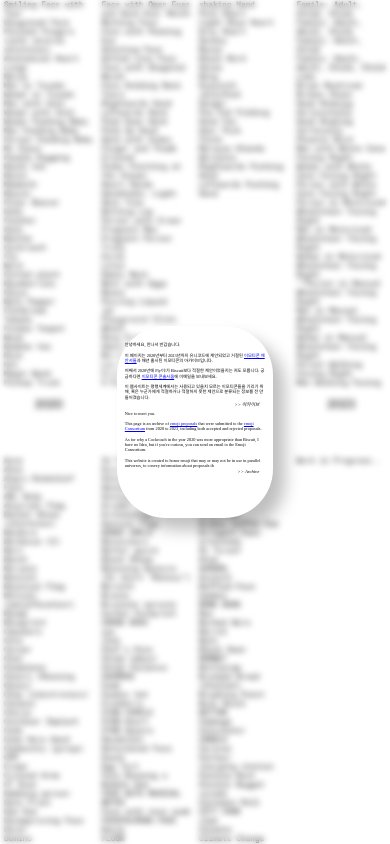
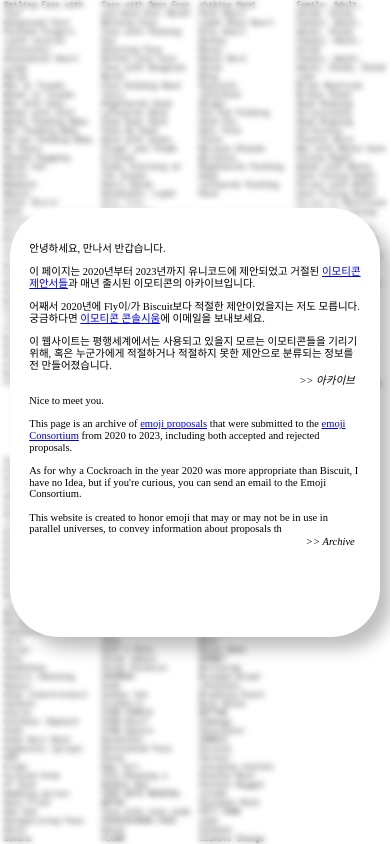
Before and after one commit to cocoa5191/emoji, a plain HTML site: page index.html in a window 390 px wide. Drawn offline with Linux system fonts and the light colour scheme; a web font is replaced by a local one.

Commit message:
responsive

```diff
--- a/css/emoji.css
+++ b/css/emoji.css
@@ -173,7 +173,7 @@ a:hover{
   line-height: 1.35vw;
   left: 30vw;
   position: absolute;
-  height: 49vw;
+  height: 48vw;
   font-family: "bookk";
   box-shadow: 12px 12px 16px 0 rgba(0, 0, 0, 0.25), -8px -8px 12px 0 rgba(255, 255, 255, 0.3);
 }
@@ -291,3 +291,52 @@ display: none;
   display: block;
 
 }
+
+@media (max-width: 1023px) {
+  .glossary { font-size: 1.4vw;
+  height: 57vw;
+  left: 25vw;
+  width: 50vw;
+line-height: 1.6vw;}
+#btnAcv{font-size: 1.6vw;}
+#gloText{
+  padding-left: 1.5vw;
+  padding-right: 1.5vw;
+}
+.timeline{
+  top: 48vh;
+}
+
+}
+@media (max-width: 767px) {
+  .glossary{ font-size: 1.8vw;
+    left: 17.5vw;
+  width: 65vw;
+  height: 70vw;
+line-height: 2vw;}
+#btnAcv{font-size: 1.8vw;}
+#gloText{
+  padding-left: 2vw;
+  padding-right: 2vw;
+}
+.timeline{
+  top: 48.5vh;
+}
+}
+@media (max-width: 639px) {
+  .glossary { font-size: 2.7vw;
+    left: 2.5vw;
+    width: 95vw;
+    height: 110vw;
+  line-height: 3vw;}
+  #gloText{
+    padding-left: 3vw;
+    padding-right: 3vw;
+    top: 9vw;
+  }
+  #btnAcv{font-size: 2.7vw;}
+  .timeline{
+    top: 49.5vh;
+  }
+
+}
```
Also changed, not shown: index.html (+2 -0 lines).
